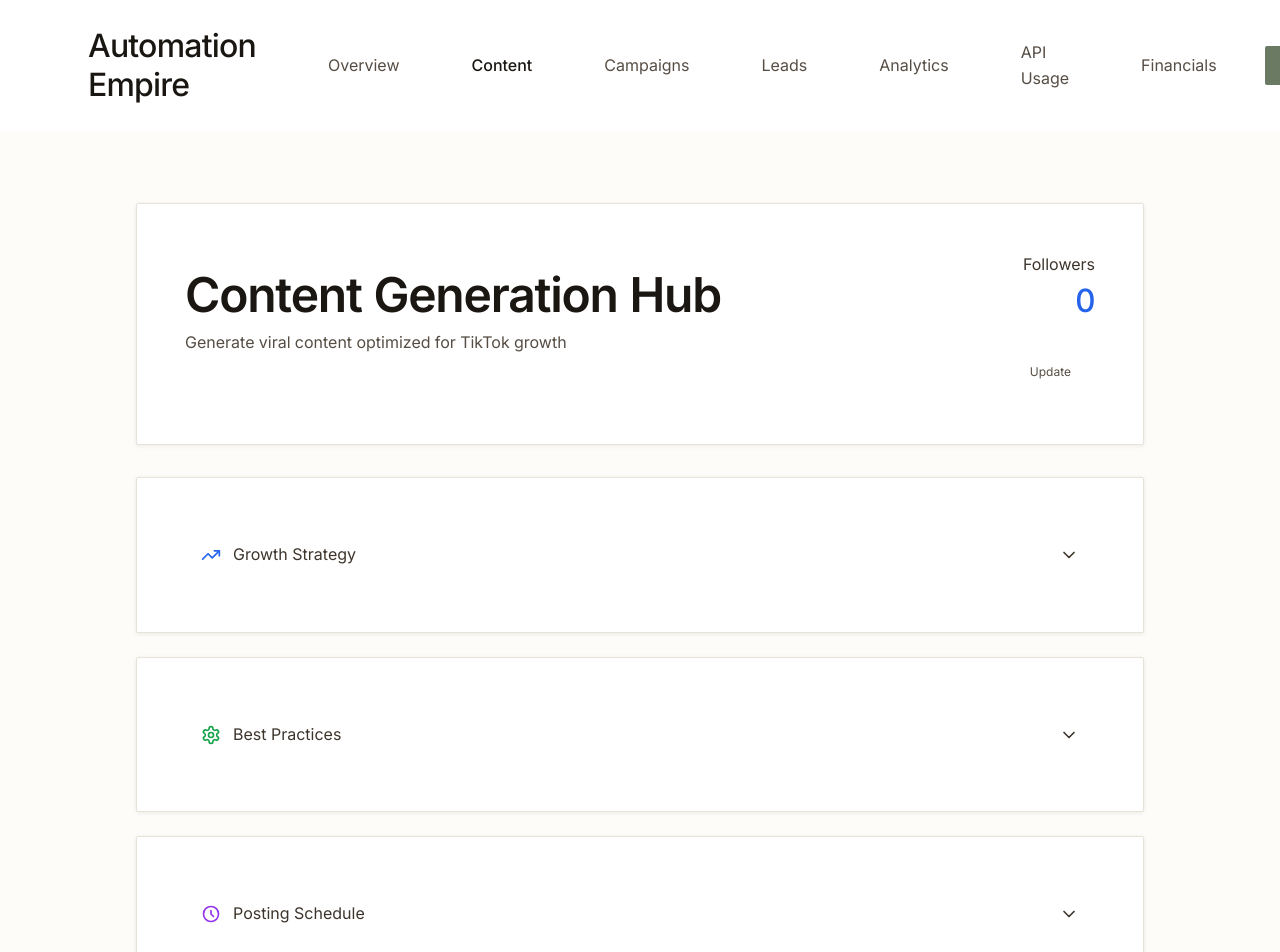
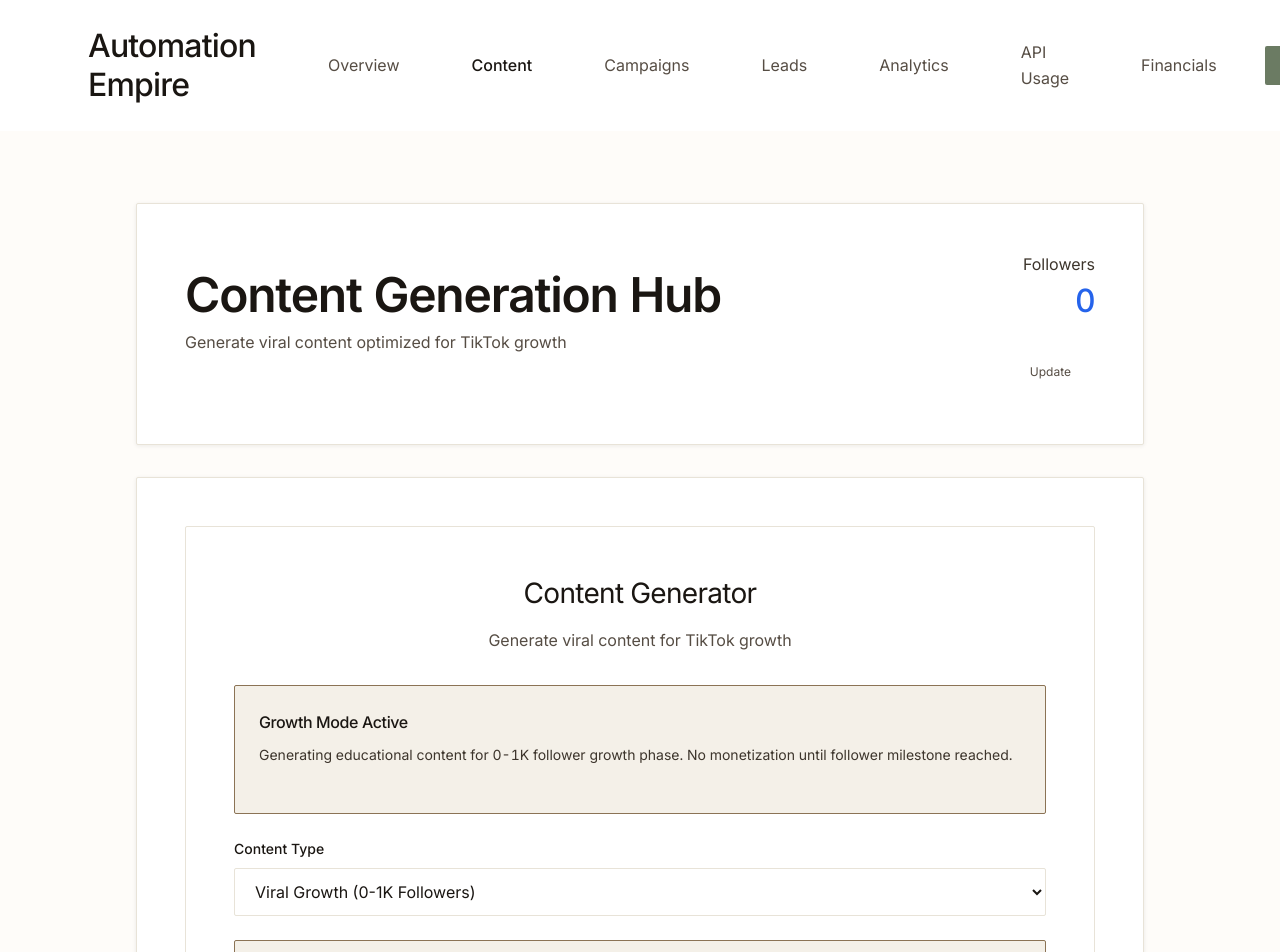
Before and after one commit to KeptKitchenAdmin/ghost-automation-dashboard-two, a Next.js app: page /content in a window 1280 px wide. Shown: the top 952 px of the page. Built offline with nearby package versions, Linux system fonts and the light colour scheme.

Commit message:
Remove useless dropdowns, keep only working content generator
- Remove all non-functional dropdown sections
- Keep clean header with follower count
- Focus on RealContentGenerator component that actually works
- Simple, functional design with active buttons only

```diff
--- a/app/content/page.tsx
+++ b/app/content/page.tsx
@@ -1,19 +1,10 @@
 'use client'
 
 import React, { useState, useEffect } from 'react'
-import {
-  TrendingUp,
-  ChevronDown,
-  ChevronUp,
-  Settings
-} from 'lucide-react'
 import { RealContentGenerator } from '@/components/RealContentGenerator'
 
 export default function ContentHub() {
   const [followerCount, setFollowerCount] = useState(0)
-  const [showStrategy, setShowStrategy] = useState(false)
-  const [showTips, setShowTips] = useState(false)
-  const [showSchedule, setShowSchedule] = useState(false)
 
   useEffect(() => {
     const savedCount = localStorage.getItem('followerCount')
@@ -51,161 +42,8 @@ export default function ContentHub() {
         </div>
       </div>
 
-      {/* Growth Strategy Dropdown */}
-      <div className="luxury-card mb-6">
-        <button
-          onClick={() => setShowStrategy(!showStrategy)}
-          className="w-full flex items-center justify-between p-4 text-left hover:bg-gray-50 transition-colors"
-        >
-          <div className="flex items-center gap-3">
-            <TrendingUp className="w-5 h-5 text-blue-600" />
-            <span className="luxury-heading-md">Growth Strategy</span>
-          </div>
-          {showStrategy ? <ChevronUp className="w-5 h-5" /> : <ChevronDown className="w-5 h-5" />}
-        </button>
-
-        {showStrategy && (
-          <div className="border-t border-gray-200 p-4">
-            <div className="grid grid-cols-1 md:grid-cols-3 gap-4 mb-4">
-              <div className="p-3 bg-blue-50 rounded-lg">
-                <h4 className="font-medium mb-2">Phase 1: 0-100 Followers</h4>
-                <p className="text-sm text-gray-600">Post 3x daily, focus on conspiracy content, no monetization</p>
-              </div>
-              <div className="p-3 bg-blue-50 rounded-lg">
-                <h4 className="font-medium mb-2">Phase 2: 100-500 Followers</h4>
-                <p className="text-sm text-gray-600">Increase to 4x daily, mix trending topics, build authority</p>
-              </div>
-              <div className="p-3 bg-green-50 rounded-lg">
-                <h4 className="font-medium mb-2">Phase 3: 500-1000 Followers</h4>
-                <p className="text-sm text-gray-600">Maintain consistency, test product mentions, prepare monetization</p>
-              </div>
-            </div>
-            <div className="flex justify-between items-center text-sm mb-2">
-              <span>Progress to 1K followers</span>
-              <span className="font-bold">{Math.round((followerCount / 1000) * 100)}%</span>
-            </div>
-            <div className="w-full bg-gray-200 rounded-full h-2">
-              <div
-                className="bg-blue-600 h-2 rounded-full transition-all"
-                style={{ width: `${Math.min((followerCount / 1000) * 100, 100)}%` }}
-              />
-            </div>
-          </div>
-        )}
-      </div>
-
-      {/* Content Tips Dropdown */}
-      <div className="luxury-card mb-6">
-        <button
-          onClick={() => setShowTips(!showTips)}
-          className="w-full flex items-center justify-between p-4 text-left hover:bg-gray-50 transition-colors"
-        >
-          <div className="flex items-center gap-3">
-            <Settings className="w-5 h-5 text-green-600" />
-            <span className="luxury-heading-md">Best Practices</span>
-          </div>
-          {showTips ? <ChevronUp className="w-5 h-5" /> : <ChevronDown className="w-5 h-5" />}
-        </button>
-
-        {showTips && (
-          <div className="border-t border-gray-200 p-4">
-            <div className="grid grid-cols-1 md:grid-cols-2 gap-6">
-              <div>
-                <h4 className="font-medium mb-3">Top Viral Hook Patterns</h4>
-                <div className="space-y-2">
-                  <div className="p-2 bg-gray-50 rounded text-sm">
-                    <strong>Government Money:</strong> "The government spent $2.4M studying this"
-                  </div>
-                  <div className="p-2 bg-gray-50 rounded text-sm">
-                    <strong>Leaked Files:</strong> "LEAKED: 1973 CIA files finally exposed"
-                  </div>
-                  <div className="p-2 bg-gray-50 rounded text-sm">
-                    <strong>Deleted Content:</strong> "They deleted this 3 times from the internet"
-                  </div>
-                </div>
-              </div>
-              <div>
-                <h4 className="font-medium mb-3">Content Categories</h4>
-                <div className="space-y-2">
-                  <div className="flex justify-between p-2 bg-gray-50 rounded text-sm">
-                    <span>Declassified Documents</span>
-                    <span className="font-bold text-green-600">95% viral</span>
-                  </div>
-                  <div className="flex justify-between p-2 bg-gray-50 rounded text-sm">
-                    <span>Suppressed Science</span>
-                    <span className="font-bold text-green-600">92% viral</span>
-                  </div>
-                  <div className="flex justify-between p-2 bg-gray-50 rounded text-sm">
-                    <span>Psychology Secrets</span>
-                    <span className="font-bold text-green-600">90% viral</span>
-                  </div>
-                </div>
-              </div>
-            </div>
-          </div>
-        )}
-      </div>
-
-      {/* Posting Schedule Dropdown */}
-      <div className="luxury-card mb-6">
-        <button
-          onClick={() => setShowSchedule(!showSchedule)}
-          className="w-full flex items-center justify-between p-4 text-left hover:bg-gray-50 transition-colors"
-        >
-          <div className="flex items-center gap-3">
-            <svg className="w-5 h-5 text-purple-600" fill="none" stroke="currentColor" viewBox="0 0 24 24">
-              <path strokeLinecap="round" strokeLinejoin="round" strokeWidth={2} d="M12 8v4l3 3m6-3a9 9 0 11-18 0 9 9 0 0118 0z" />
-            </svg>
-            <span className="luxury-heading-md">Posting Schedule</span>
-          </div>
-          {showSchedule ? <ChevronUp className="w-5 h-5" /> : <ChevronDown className="w-5 h-5" />}
-        </button>
-
-        {showSchedule && (
-          <div className="border-t border-gray-200 p-4">
-            <div className="grid grid-cols-1 md:grid-cols-2 gap-6">
-              <div>
-                <h4 className="font-medium mb-3">Best Posting Times (EST)</h4>
-                <div className="space-y-2">
-                  <div className="flex justify-between p-2 bg-orange-50 rounded text-sm">
-                    <span>6:00 AM - 9:00 AM</span>
-                    <span className="font-bold">High engagement</span>
-                  </div>
-                  <div className="flex justify-between p-2 bg-orange-50 rounded text-sm">
-                    <span>12:00 PM - 1:00 PM</span>
-                    <span className="font-bold">Medium engagement</span>
-                  </div>
-                  <div className="flex justify-between p-2 bg-orange-50 rounded text-sm">
-                    <span>7:00 PM - 9:00 PM</span>
-                    <span className="font-bold">Highest engagement</span>
-                  </div>
-                </div>
-              </div>
-              <div>
-                <h4 className="font-medium mb-3">Daily Content Mix</h4>
-                <div className="space-y-2">
-                  <div className="p-2 bg-blue-50 rounded text-sm">
-                    <strong>Morning:</strong> Conspiracy or shocking content
-                  </div>
-                  <div className="p-2 bg-blue-50 rounded text-sm">
-                    <strong>Afternoon:</strong> Educational or science content
-                  </div>
-                  <div className="p-2 bg-blue-50 rounded text-sm">
-                    <strong>Evening:</strong> Psychology or personal content
-                  </div>
-                </div>
-              </div>
-            </div>
-          </div>
-        )}
-      </div>
-
       {/* Main Content Generator */}
       <div className="luxury-card">
-        <div className="mb-6">
-          <h2 className="luxury-heading-lg mb-2">Generate Content</h2>
-          <p className="luxury-body-muted">Create viral content optimized for your growth phase</p>
-        </div>
         <RealContentGenerator />
       </div>
     </div>
```
